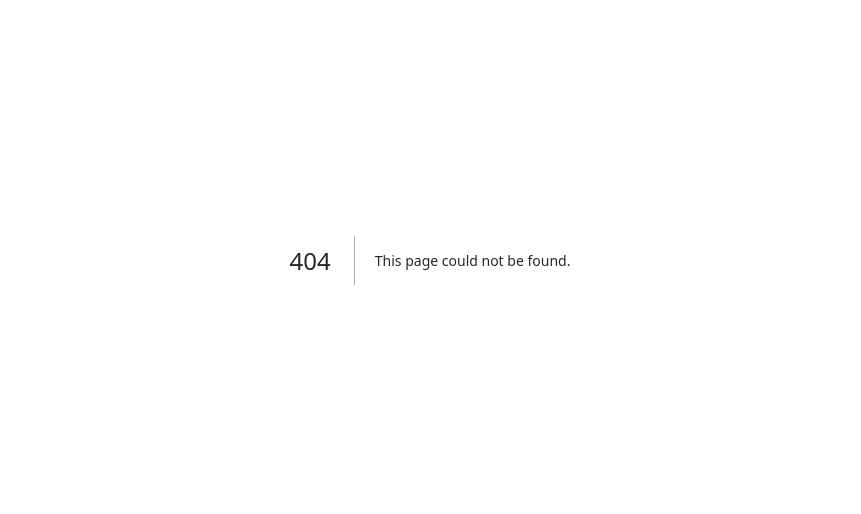
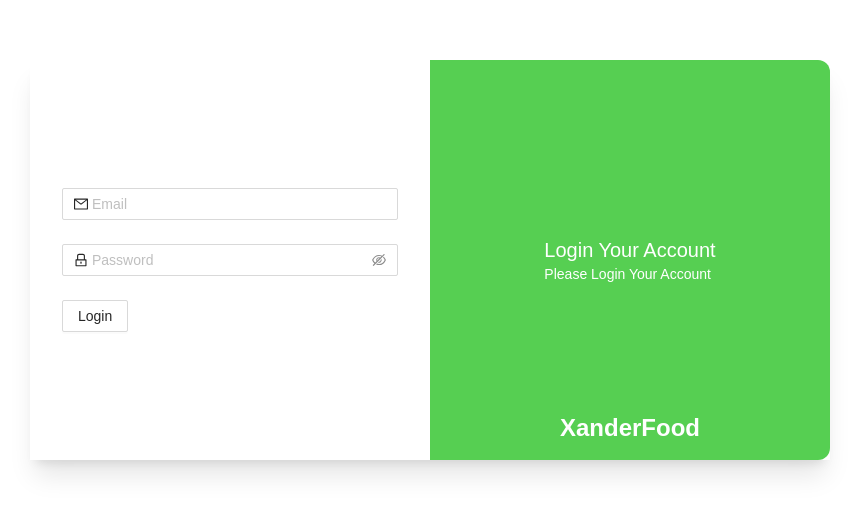
Before and after one commit to xander-zero/food-website, a Next.js app: page /auth/login in a window 1280 px wide. Before the commit this address had no page. Shown: the part 140-654 px from the top of the page, without its empty margins (210-1071 px from the left). Built offline with nearby package versions, Linux system fonts and the light colour scheme.

Commit message:
feat:create login page

```diff
--- a/package.json
+++ b/package.json
@@ -10,7 +10,8 @@
     "serve-json": "json-server --watch db.json --port 3005"
   },
   "dependencies": {
-    "antd": "^4.1.1",
+    "@ant-design/icons": "^5.0.1",
+    "antd": "^4.22.6",
     "axios": "^1.3.4",
     "clsx": "^1.2.1",
     "json-server": "^0.17.2",
--- a/pages/_app.js
+++ b/pages/_app.js
@@ -1,7 +1,7 @@
 import { ConfigProvider } from "antd";
 import PageLoading from "src/components/PageLodaing";
+import "antd/dist/antd.css";
 import "../styles/globals.css";
-import "antd/dist/antd.css";
 
 function MyApp({ Component, pageProps }) {
   const getLayout = Component.getLayout || ((page) => page);
--- /dev/null
+++ b/pages/auth/login/index.js
@@ -0,0 +1,17 @@
+import { LoginForm } from "src/template/auth/Login";
+import { AuthLayout } from "src/layout/AuthLayout";
+
+export default function Login() {
+  return <LoginForm />;
+}
+
+Login.getLayout = function (page) {
+  return (
+    <AuthLayout
+      title="Login Your Account"
+      description="Please Login Your Account"
+    >
+      {page}
+    </AuthLayout>
+  );
+};
--- /dev/null
+++ b/pages/panel/index.js
@@ -0,0 +1,28 @@
+import Router from "next/router";
+import clsx from "clsx";
+import { Space, Spin } from "antd";
+import { useTimer } from "src/utils/hooks/useTimer";
+
+const Panel = () => {
+  const timer = useTimer(1);
+  const redirectTimer = useTimer(500);
+
+  if (redirectTimer) Router.replace("/panel/products");
+
+  return (
+    <div
+      className={clsx("flex justify-center transition-opacity duration-500", {
+        "opacity-0": !timer,
+      })}
+    >
+      <Space direction="vertical" align="center" className="mt-32">
+        <h2 level={1} className="text-blue-300 text-2xl font-semibold">
+          XanderFood
+        </h2>
+        <Spin size="large" />
+      </Space>
+    </div>
+  );
+};
+
+export default Panel;
--- /dev/null
+++ b/pages/panel/products/index.js
@@ -0,0 +1,9 @@
+import { PanelLayout } from "src/layout/PanelLayout";
+
+export default function Products() {
+  return <div>Hello Product Page</div>;
+}
+
+Products.getLayout = function (page) {
+  return <PanelLayout>{page}</PanelLayout>;
+};
--- /dev/null
+++ b/src/layout/AuthLayout.js
@@ -0,0 +1,20 @@
+export function AuthLayout({ title, description, children }) {
+  return (
+    <div className="flex justify-center items-center h-[100vh]">
+      <div className="shadow-xl flex">
+        <div className="w-[400px] h-[400px] rounded-tl-xl rounded-bl-xl p-8 flex items-center justify-center">
+          {children}
+        </div>
+        <div className="relative flex flex-col rounded-tr-xl rounded-br-xl justify-center items-center p-4 bg-[#56cf52] w-[400px] h-[400px]">
+          <div className="text-white">
+            <h3 className="text-white text-xl">{title}</h3>
+            <p>{description}</p>
+          </div>
+          <div className="absolute bottom-4">
+            <h1 className="text-white text-2xl font-semibold">XanderFood</h1>
+          </div>
+        </div>
+      </div>
+    </div>
+  );
+}
--- /dev/null
+++ b/src/layout/PanelLayout.js
@@ -0,0 +1,68 @@
+import {
+  MenuFoldOutlined,
+  MenuUnfoldOutlined,
+  UploadOutlined,
+  UserOutlined,
+  VideoCameraOutlined,
+} from "@ant-design/icons";
+import { Layout, Menu } from "antd";
+import React, { useState } from "react";
+const { Header, Sider, Content } = Layout;
+export function PanelLayout({ children }) {
+  const [collapsed, setCollapsed] = useState(false);
+  return (
+    <Layout>
+      <Sider trigger={null} collapsible collapsed={collapsed}>
+        <div className="logo" />
+        <Menu
+          theme="dark"
+          mode="inline"
+          defaultSelectedKeys={["1"]}
+          items={[
+            {
+              key: "1",
+              icon: <UserOutlined />,
+              label: "nav 1",
+            },
+            {
+              key: "2",
+              icon: <VideoCameraOutlined />,
+              label: "nav 2",
+            },
+            {
+              key: "3",
+              icon: <UploadOutlined />,
+              label: "nav 3",
+            },
+          ]}
+        />
+      </Sider>
+      <Layout className="site-layout">
+        <Header
+          className="site-layout-background"
+          style={{
+            padding: 0,
+          }}
+        >
+          {React.createElement(
+            collapsed ? MenuUnfoldOutlined : MenuFoldOutlined,
+            {
+              className: "trigger",
+              onClick: () => setCollapsed(!collapsed),
+            }
+          )}
+        </Header>
+        <Content
+          className="site-layout-background"
+          style={{
+            margin: "24px 16px",
+            padding: 24,
+            minHeight: 280,
+          }}
+        >
+          {children}
+        </Content>
+      </Layout>
+    </Layout>
+  );
+}
--- a/src/layout/shopLayout.js
+++ b/src/layout/shopLayout.js
@@ -18,9 +18,11 @@
           <Link href="/shop/categories" className="text-black">
             Categories
           </Link>
-          <button className="bg-[#56cf52] px-6 py-2 text-white rounded-lg">
-            Login
-          </button>
+          <Link href="/auth/login">
+            <button className="bg-[#56cf52] px-6 py-2 text-white rounded-lg">
+              Login
+            </button>
+          </Link>
         </div>
       </header>
       <div>{children}</div>
--- /dev/null
+++ b/src/template/auth/Login/index.js
@@ -0,0 +1,56 @@
+import { useRouter } from "next/router";
+import { Button, Form, Input, message } from "antd";
+import { LockOutlined, MailOutlined } from "@ant-design/icons";
+
+export function LoginForm() {
+  const router = useRouter();
+
+  const onFinish = (values) => {
+    const { email, password } = values;
+    if (email === "admin@gmail.com" && password === "admin") {
+      router.push("/panel");
+    } else {
+      message.error("Username or Password is wrong!");
+    }
+  };
+
+  return (
+    <Form
+      name="login"
+      className="w-[100%]"
+      initialValues={{ remember: true }}
+      onFinish={onFinish}
+    >
+      <Form.Item
+        name="email"
+        rules={[
+          {
+            required: true,
+            message: "Please input your email!",
+          },
+          {
+            type: "email",
+            message: "Email is not valid!",
+          },
+        ]}
+      >
+        <Input prefix={<MailOutlined />} placeholder="Email" />
+      </Form.Item>
+      <Form.Item
+        name="password"
+        rules={[
+          {
+            required: true,
+            message: "Please input your Password!",
+          },
+        ]}
+      >
+        <Input.Password prefix={<LockOutlined />} placeholder="Password" />
+      </Form.Item>
+
+      <Form.Item style={{ marginBottom: 0 }}>
+        <Button htmlType="submit">Login</Button>
+      </Form.Item>
+    </Form>
+  );
+}
```
Also changed, not shown: 1 other file (tests, documents, lock files or other folders).
